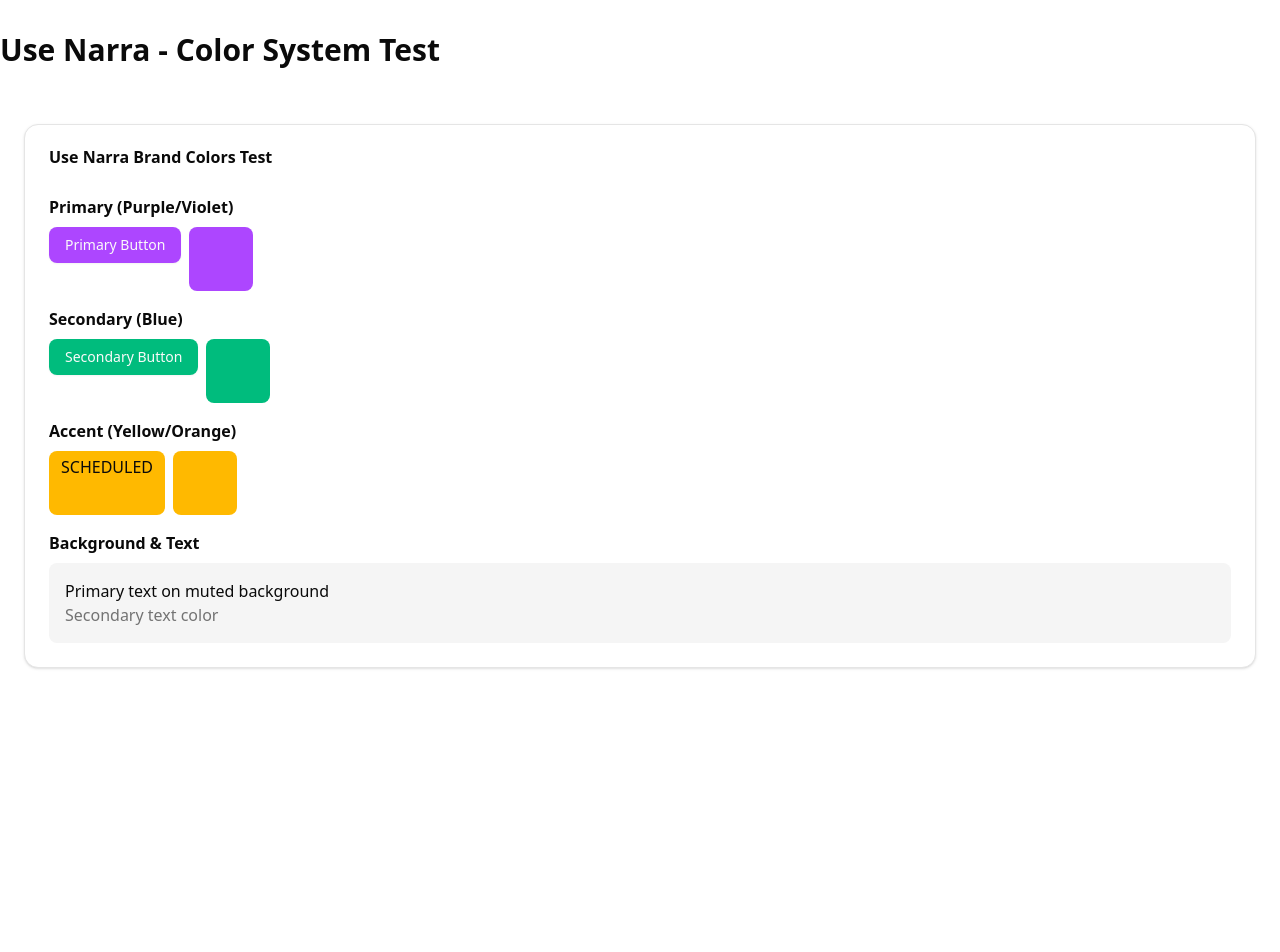
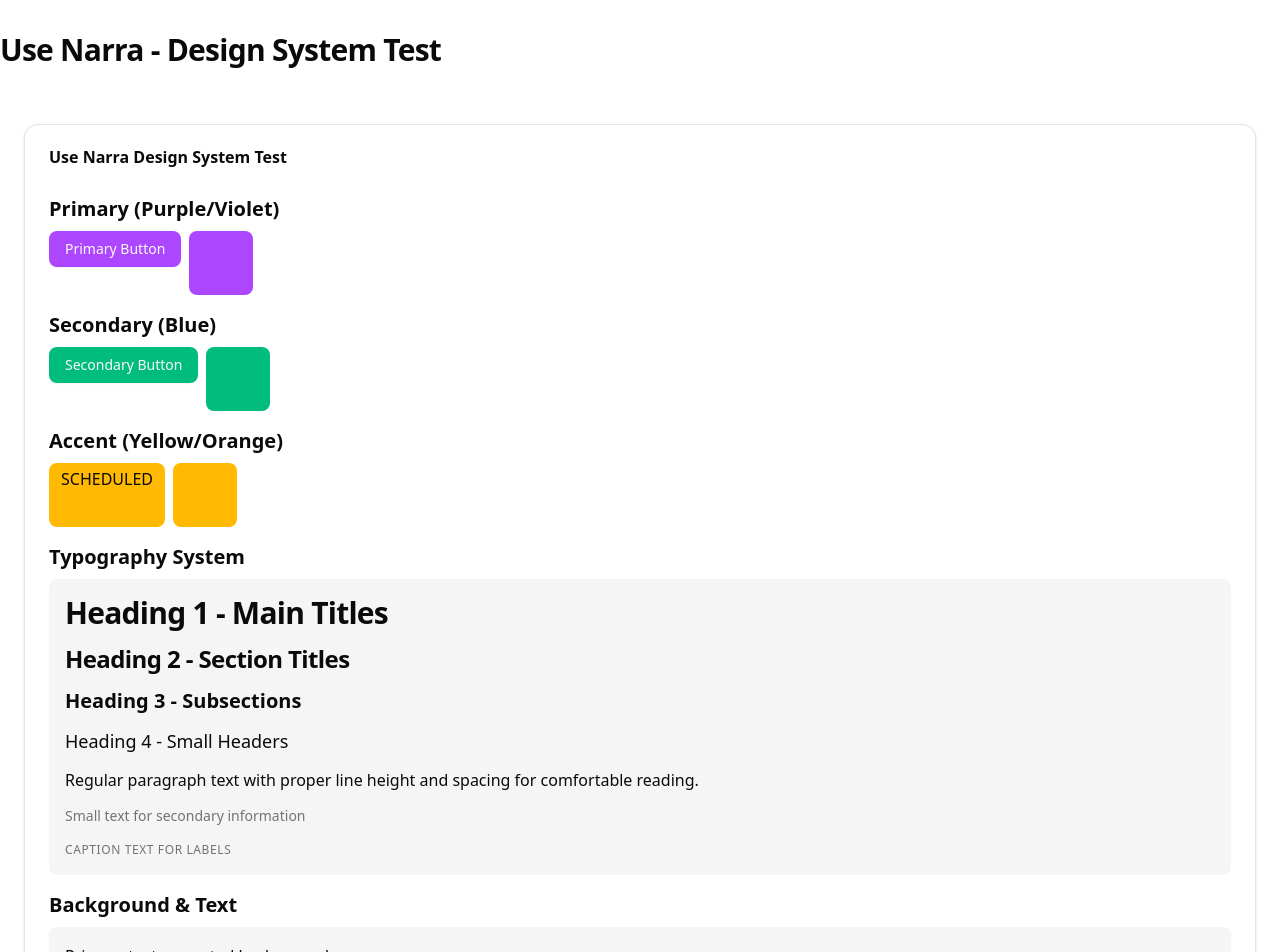
Before and after one commit to briidgedotone/Narra, a Next.js app: page /test-colors in a window 1280 px wide. Shown: the top 952 px of the page. Before the commit the page ends 800 px from the top, so only its background shows below. Built offline with nearby package versions, Linux system fonts and the light colour scheme.

Commit message:
feat: implement typography system - Add consistent typography hierarchy (h1-h4) - Add utility classes for small text and captions - Update test component to showcase typography - Use Geist font family with proper spacing and tracking

```diff
--- a/src/app/(dev)/test-colors/page.tsx
+++ b/src/app/(dev)/test-colors/page.tsx
@@ -4,9 +4,7 @@ export default function TestColorsPage() {
   return (
     <div className="min-h-screen bg-background">
       <div className="container mx-auto py-8">
-        <h1 className="text-3xl font-bold text-foreground mb-8">
-          Use Narra - Color System Test
-        </h1>
+        <h1 className="text-foreground mb-8">Use Narra - Design System Test</h1>
         <ColorTest />
       </div>
     </div>
--- a/src/app/globals.css
+++ b/src/app/globals.css
@@ -123,4 +123,27 @@
   body {
     @apply bg-background text-foreground;
   }
+
+  /* Use Narra Typography System */
+  h1 {
+    @apply text-3xl font-bold tracking-tight;
+  }
+  h2 {
+    @apply text-2xl font-semibold tracking-tight;
+  }
+  h3 {
+    @apply text-xl font-semibold;
+  }
+  h4 {
+    @apply text-lg font-medium;
+  }
+  p {
+    @apply leading-relaxed;
+  }
+  .text-small {
+    @apply text-sm text-muted-foreground;
+  }
+  .text-caption {
+    @apply text-xs text-muted-foreground uppercase tracking-wider;
+  }
 }
--- a/src/components/ui/color-test.tsx
+++ b/src/components/ui/color-test.tsx
@@ -6,7 +6,7 @@ export function ColorTest() {
     <div className="p-6 space-y-6">
       <Card>
         <CardHeader>
-          <CardTitle>Use Narra Brand Colors Test</CardTitle>
+          <CardTitle>Use Narra Design System Test</CardTitle>
         </CardHeader>
         <CardContent className="space-y-4">
           {/* Primary Colors */}
@@ -38,6 +38,23 @@ export function ColorTest() {
             </div>
           </div>
 
+          {/* Typography System */}
+          <div className="space-y-2">
+            <h3 className="font-semibold">Typography System</h3>
+            <div className="p-4 bg-muted rounded-md space-y-3">
+              <h1>Heading 1 - Main Titles</h1>
+              <h2>Heading 2 - Section Titles</h2>
+              <h3>Heading 3 - Subsections</h3>
+              <h4>Heading 4 - Small Headers</h4>
+              <p>
+                Regular paragraph text with proper line height and spacing for
+                comfortable reading.
+              </p>
+              <p className="text-small">Small text for secondary information</p>
+              <p className="text-caption">Caption text for labels</p>
+            </div>
+          </div>
+
           {/* Background Colors */}
           <div className="space-y-2">
             <h3 className="font-semibold">Background & Text</h3>
```
